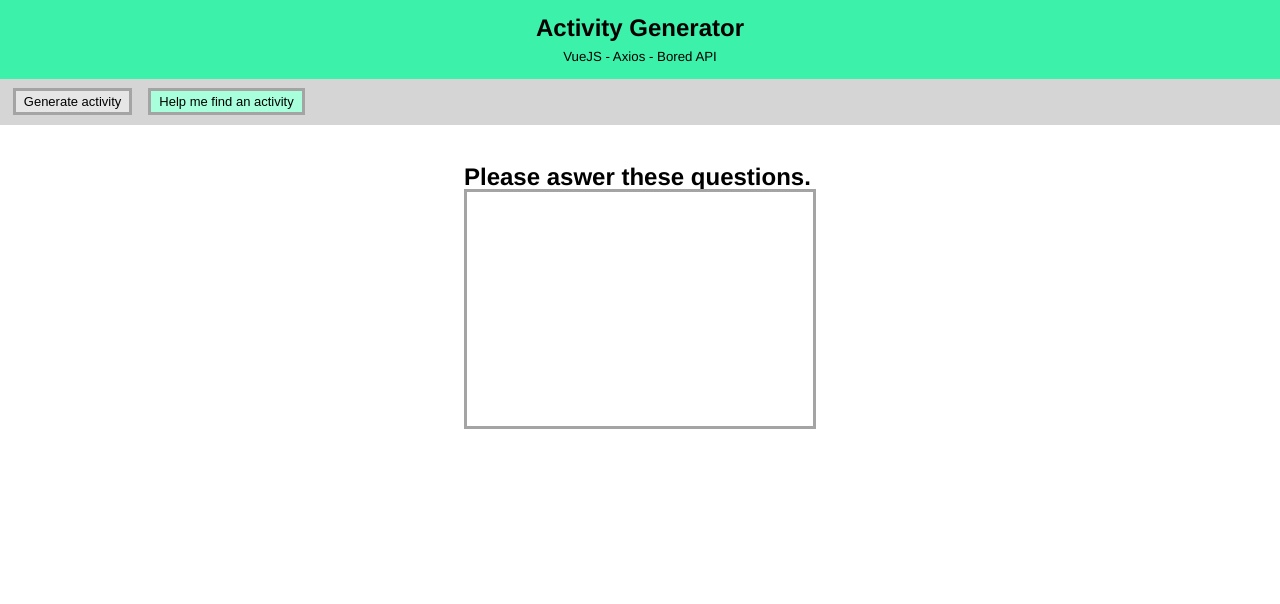
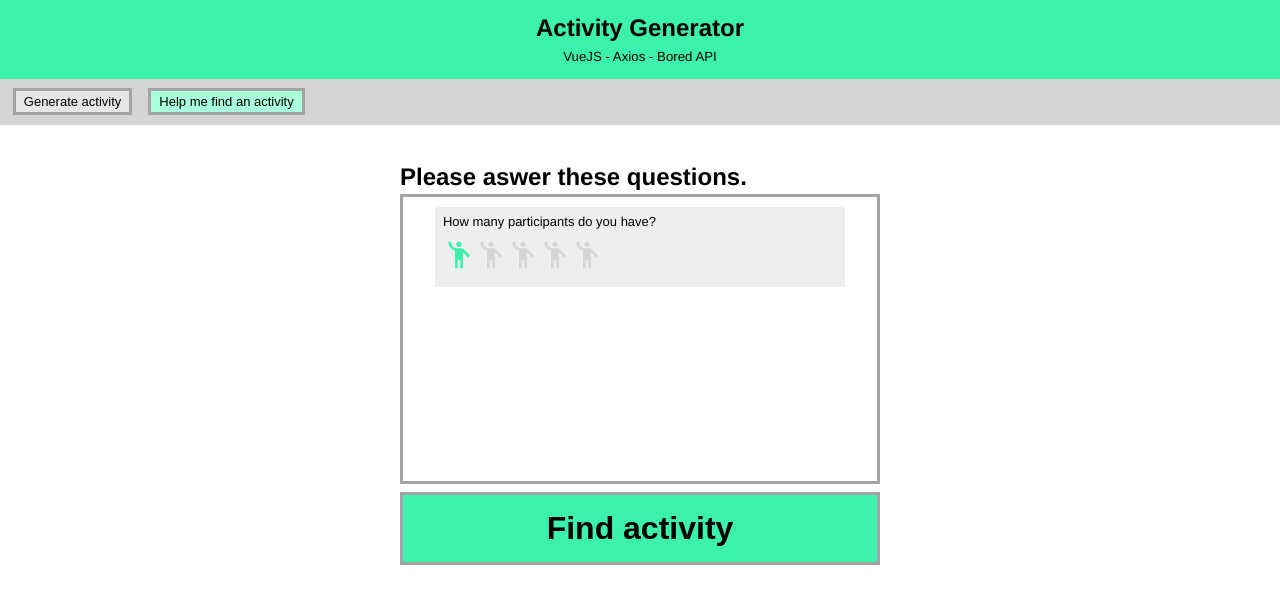
Before and after one commit to redfiretim/BoredAPI_VueJS_ActivityGenerator, a Vue app in the folder activity_generator_app/: page /#/activityfilter in a window 1280 px wide. Shown: the top 604 px of the page. Built offline with nearby package versions, Linux system fonts and the light colour scheme.

Commit message:
working on filter
created first input (works as template) and general layout of filter component.

```diff
--- a/activity_generator_app/src/components/FilterFormComponent.vue
+++ b/activity_generator_app/src/components/FilterFormComponent.vue
@@ -2,8 +2,19 @@
   <div class="container-form">
     <div class="form-title">Please aswer these questions.</div>
     <div class="inside-form-container">
-
+      <div class="participants-area">
+        <div class="participants-label">How many participants do you have?</div>
+        <ul class="participants-list">
+          <li v-for="(person, index) in peopleIcons" :key="index" :class="index + 'icon'">
+            <input v-model="participantsValue" class="participants-input">
+            <div class="participants-button" v-on:click="setParticipants(index)">
+              <img :src="person" class="participants-img"/>
+            </div>
+          </li>
+        </ul>
+      </div>
     </div>
+    <button v-on:click="submitForm()">Find activity</button>
   </div>
 </template>
 
@@ -17,10 +28,27 @@ export default {
   name: "FilterFormComponent",
   data: function() {
     return {
-      peopleIcons: [grey, grey, grey, grey, grey],
+      peopleIcons: [mint, grey, grey, grey, grey],
       grey: grey,
-      mint: mint
+      mint: mint,
+      participantsValue: 1,
     };
+  },
+  methods: {
+    setParticipants(index) {
+      this.participantsValue = index + 1;
+    }
+  },
+  watch: {
+    participantsValue: function(newVal){
+      for (let i = 0; i < newVal; i++) {
+        this.peopleIcons[i] = this.mint;
+      }
+      for (let j = (newVal); j < 5; j++) {
+        this.peopleIcons[j] = this.grey;
+      }
+
+    }
   }
 };
 </script>
@@ -29,6 +57,26 @@ export default {
 
 
 <style scoped>
+button {
+  background-color: #3cf1aa;
+  border: solid 3px #a4a4a4;
+  padding: 15px;
+  color: black;
+  font-size: xx-large;
+  font-weight: bold;
+  width: 100%;
+  margin-top: 0.5rem;
+}
+
+button:hover {
+  background-color: #a7ffdc;
+}
+
+/* remove default black outline when clicking on button */
+button:active {
+  outline: none;
+}
+
 .container-form {
   display: grid;
   grid-template-rows: repeat(11, 1fr);
@@ -50,4 +98,39 @@ export default {
   row-gap: 5px;
   column-gap: 5px;
 }
+
+.participants-area {
+  background-color: #eeeeee;
+  grid-column-start: 2;
+  grid-column-end: 10;
+  grid-row: 2;
+  height: 5rem;
+  margin: -1rem;
+}
+
+.participants-label {
+  text-align: left;
+  font-size: small;
+  padding: 0.5rem;
+}
+
+.participants-list {
+  display: flex;
+  padding: 0.2rem 0.5rem;
+}
+
+.participants-input{
+  display: none;
+}
+
+.participants-img:hover {
+  cursor: pointer;
+  background-color: #a7ffdc;
+  border-radius: 0 13px 0 13px;
+}
+
+.participants-img {
+  height: 2rem;
+  width: 2rem;
+}
 </style>
--- a/activity_generator_app/src/views/ActivityFilter.vue
+++ b/activity_generator_app/src/views/ActivityFilter.vue
@@ -1,14 +1,12 @@
 <template>
   <div class="container">
-    <div class="activity-filter">
-      <div class="result-container">
+      <div class="component-container">
         <div class="loading-border" v-if="loading === true">
           <div class="loading-msg" data-text="Loading...">Loading...</div>
         </div>
         <FilterFormComponent v-if="filterForm === true"></FilterFormComponent>
         <ResultComponent :output="output.data" :errored="errored" v-if="(loading === false) && (filterForm === false)"></ResultComponent>
       </div>
-    </div>
   </div>
 </template>
 
@@ -34,16 +32,6 @@ export default {
       filterForm: true,
     };
   },
-  // computed: {
-  //   showForm: function() {
-  //     if((this.loading === false) && (this.filterForm === true)){
-  //       return true
-  //     }
-  //     else{
-  //       return false
-  //     }
-  //   }
-  // },
 };
 </script>
 
@@ -54,15 +42,11 @@ export default {
 
 .container {
   min-width: 14rem;
-  max-width: 22rem;
+  max-width: 30rem;
   padding-top: 5vh;
   padding-left: 10px;
   padding-right: 10px;
   margin: auto;
-}
-
-.result-container {
-  margin-bottom: 0.5rem;
 }
 
 .loading-border{
```
